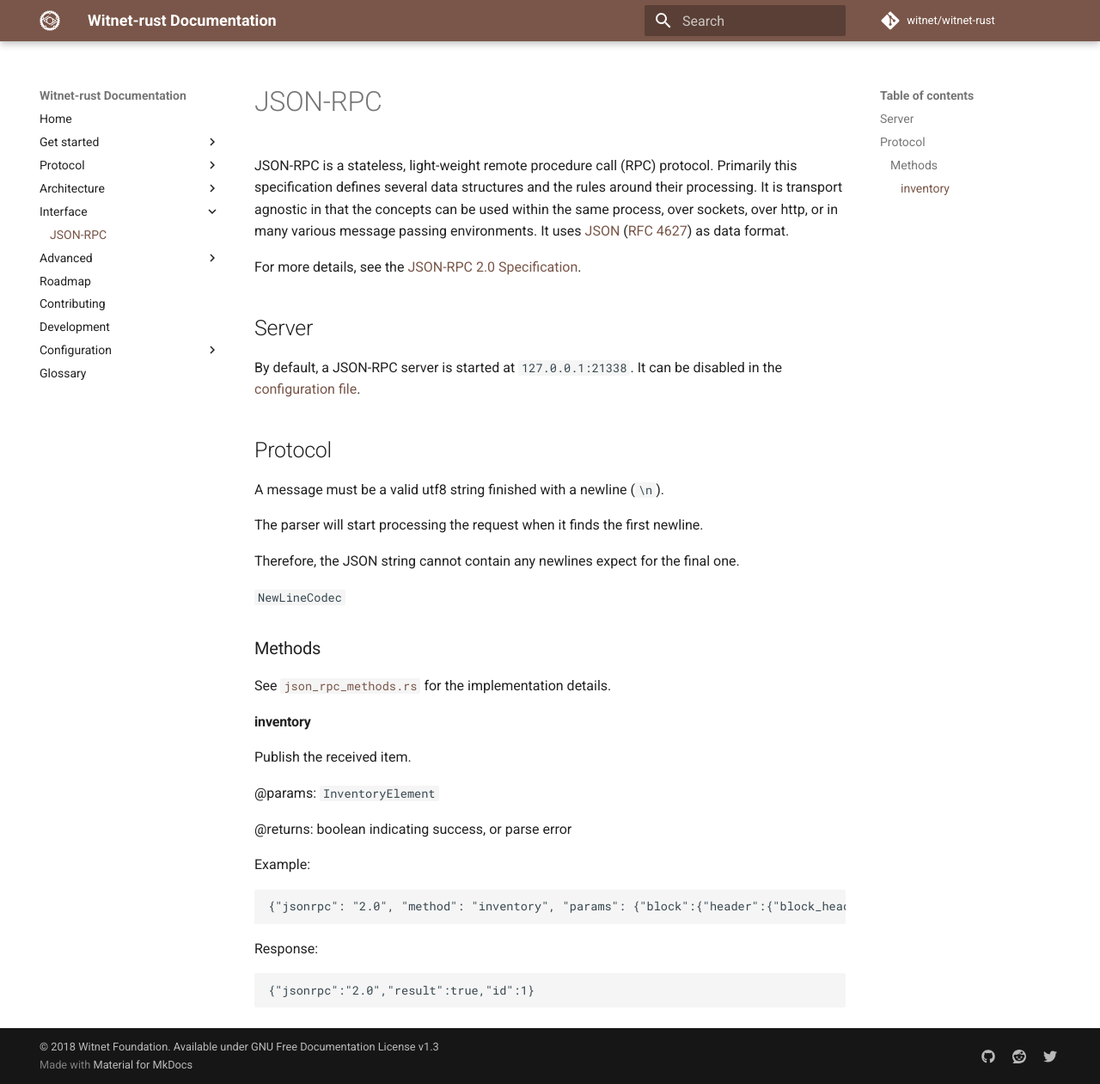
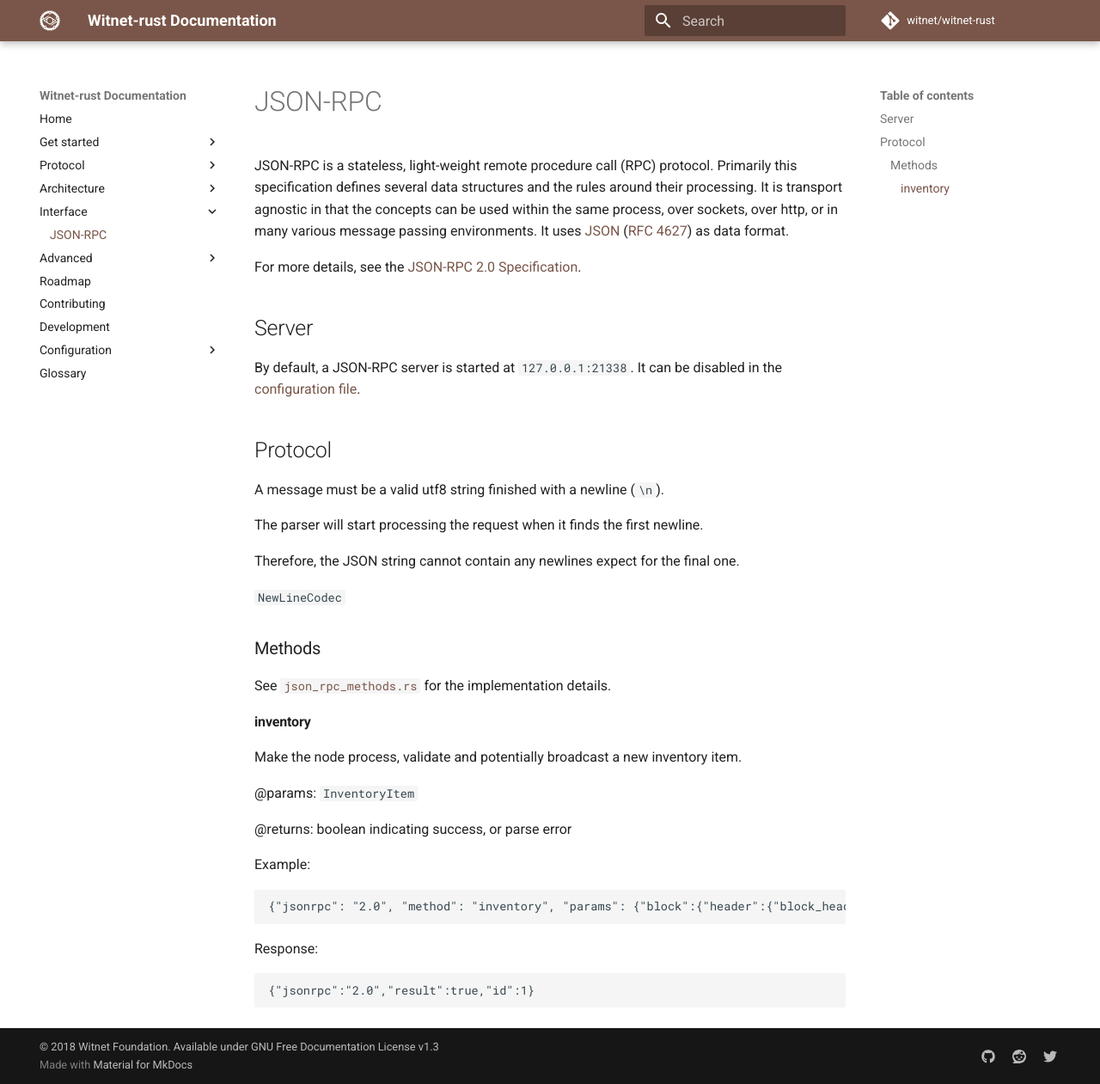
Before and after one commit to witnet/witnet-rust, an MkDocs documentation site: the page built from docs/interface/json-rpc.md, in a window 1280 px wide and 1261 px high. Shown: the whole window at 86% size. Built offline with MkDocs 1.6.1 and Material for MkDocs 9.7.7, drawn with Linux system fonts in a browser that asks for light colours; comment, search, counter and statistics services are not loaded.

Commit message:
fix(docs): improve json-rpc docs

```diff
--- a/docs/interface/json-rpc.md
+++ b/docs/interface/json-rpc.md
@@ -34,9 +34,9 @@
 
 #### inventory
 
-Publish the received item.
+Make the node process, validate and potentially broadcast a new inventory item.
 
-@params: `InventoryElement`
+@params: `InventoryItem`
 
 @returns: boolean indicating success, or parse error
 
```
Also changed, not shown: docs/architecture/json-rpc-server.md (+2 -2 lines).
